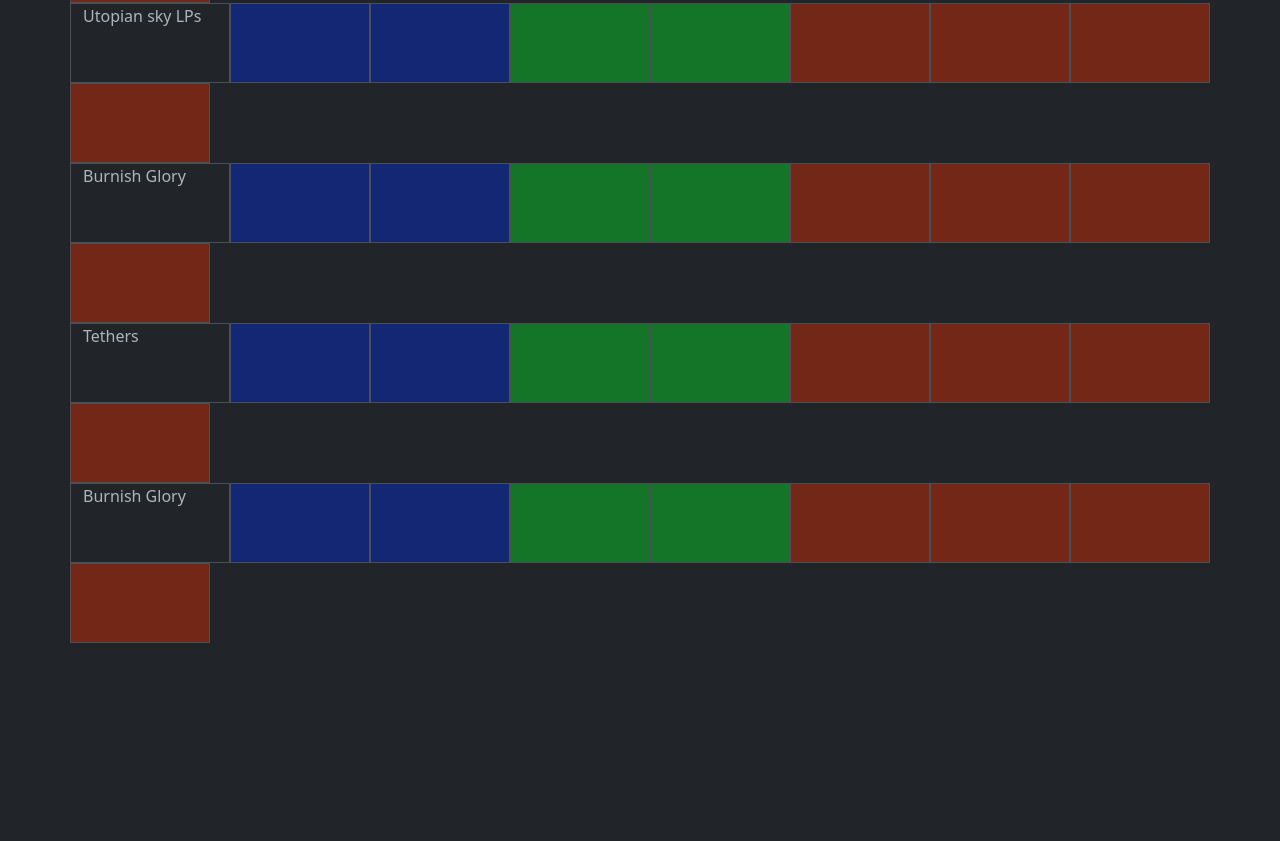
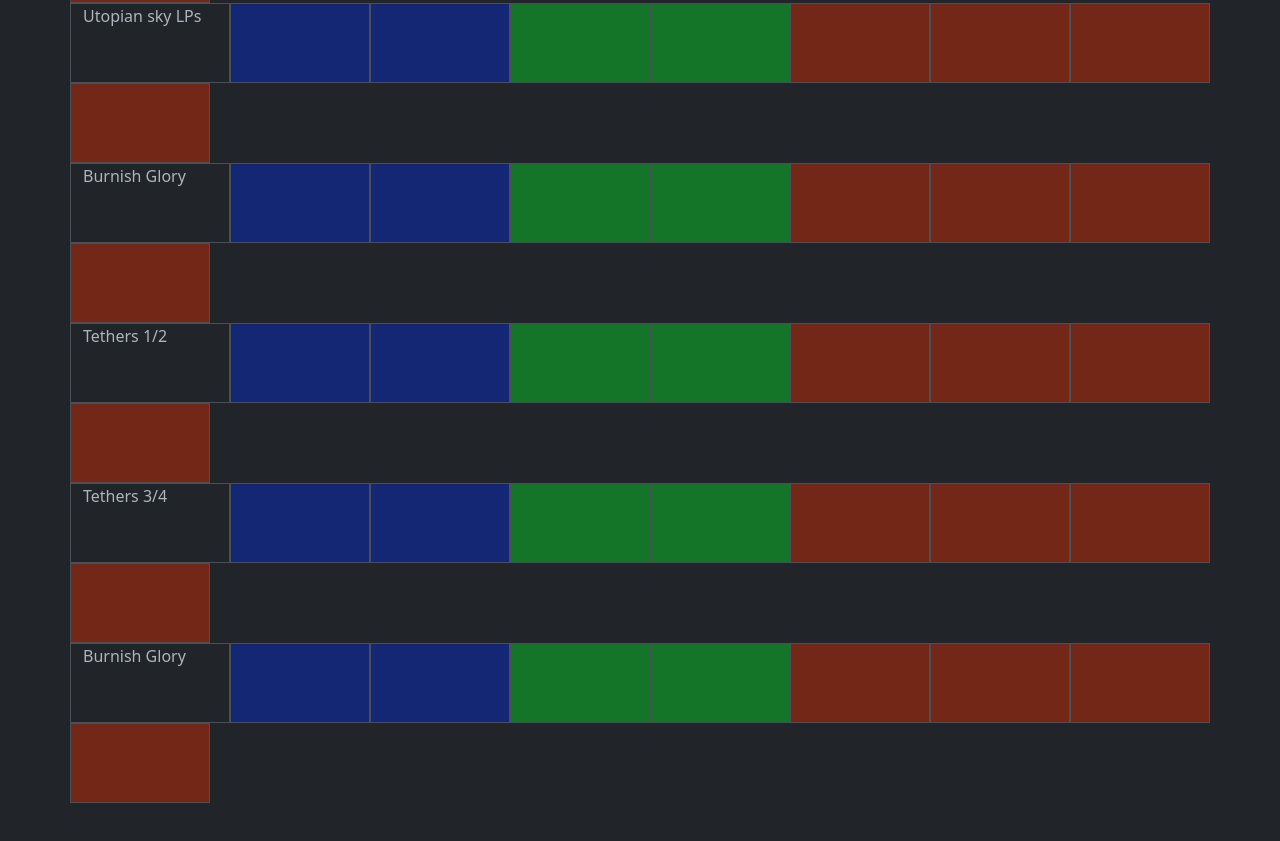
Before and after one commit to EmersonCilia/mitsheet, a website with bundled scripts: page Front-End/index.html in a window 1280 px wide. Shown: the part 777-1618 px from the top of the page. Before the commit the page ends 1468 px from the top, so only its background shows below. Built offline with nearby package versions, Linux system fonts and the light colour scheme; no server answers.

Commit message:
Update index.html

```diff
--- a/Front-End/index.html
+++ b/Front-End/index.html
@@ -110,7 +110,7 @@
                     <textarea id="tab1-textarea40" class="col-1 border dps"></textarea>
                 </div>
                 <div class="row">
-                    <div class="col-1 border skills-name">Tethers</div>
+                    <div class="col-1 border skills-name">Tethers 1/2</div>
                     <textarea id="tab1-textarea41" class="col-1 border tank"></textarea>
                     <textarea id="tab1-textarea42" class="col-1 border tank"></textarea>
                     <textarea id="tab1-textarea43" class="col-1 border healer"></textarea>
@@ -121,7 +121,7 @@
                     <textarea id="tab1-textarea48" class="col-1 border dps"></textarea>
                 </div>
                 <div class="row">
-                    <div class="col-1 border skills-name">Burnish Glory</div>
+                    <div class="col-1 border skills-name">Tethers 3/4</div>
                     <textarea id="tab1-textarea49" class="col-1 border tank"></textarea>
                     <textarea id="tab1-textarea50" class="col-1 border tank"></textarea>
                     <textarea id="tab1-textarea51" class="col-1 border healer"></textarea>
@@ -130,6 +130,17 @@
                     <textarea id="tab1-textarea54" class="col-1 border dps"></textarea>
                     <textarea id="tab1-textarea55" class="col-1 border dps"></textarea>
                     <textarea id="tab1-textarea56" class="col-1 border dps"></textarea>
+                </div>
+                 <div class="row">
+                    <div class="col-1 border skills-name">Burnish Glory</div>
+                    <textarea id="tab1-textarea57" class="col-1 border tank"></textarea>
+                    <textarea id="tab1-textarea58" class="col-1 border tank"></textarea>
+                    <textarea id="tab1-textarea59" class="col-1 border healer"></textarea>
+                    <textarea id="tab1-textarea60" class="col-1 border healer"></textarea>
+                    <textarea id="tab1-textarea61" class="col-1 border dps"></textarea>
+                    <textarea id="tab1-textarea62" class="col-1 border dps"></textarea>
+                    <textarea id="tab1-textarea63" class="col-1 border dps"></textarea>
+                    <textarea id="tab1-textarea64" class="col-1 border dps"></textarea>
                 </div>
             </div>
             <div class="tab-pane fade" id="tab2" role="tabpanel" aria-labelledby="tab2-tab">
```
